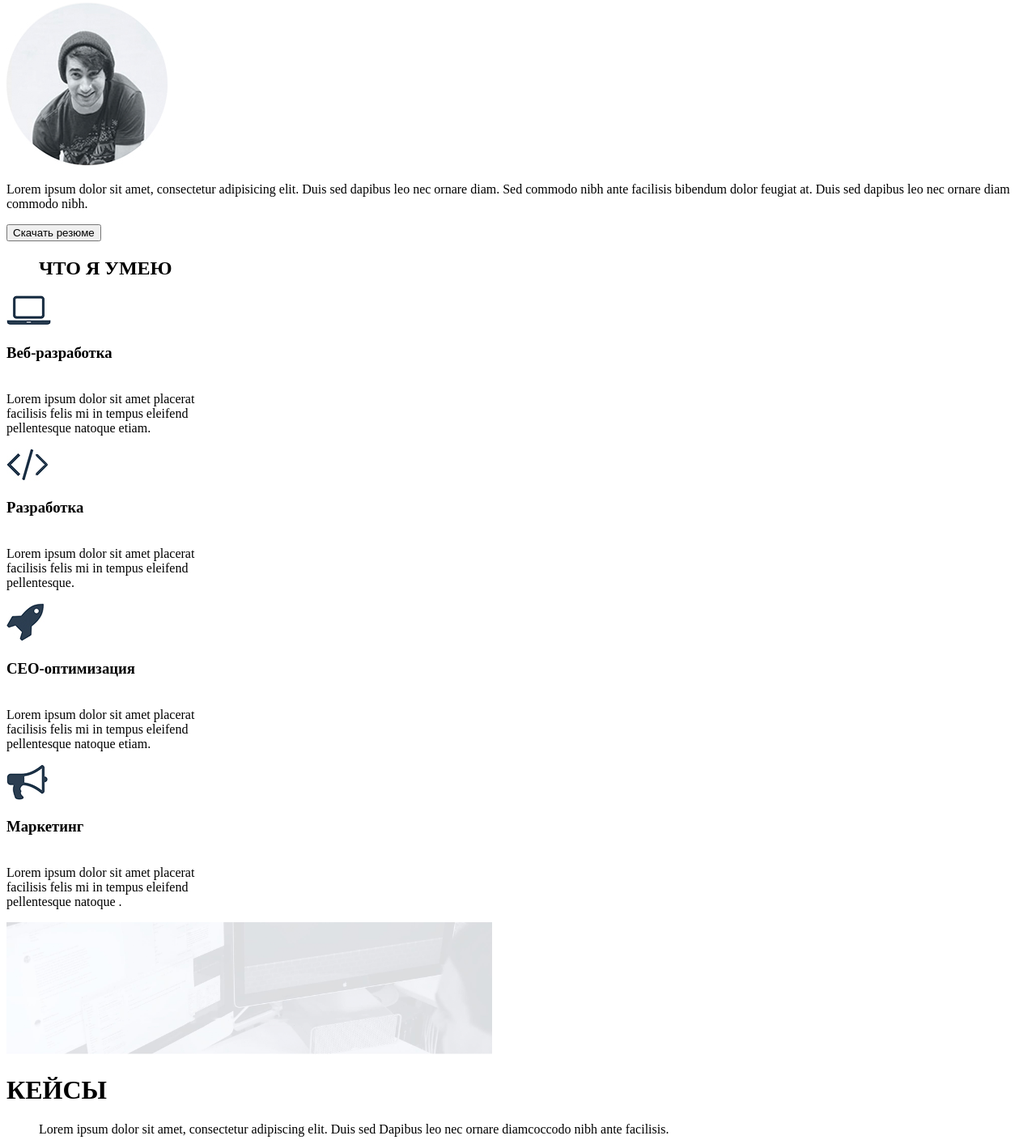
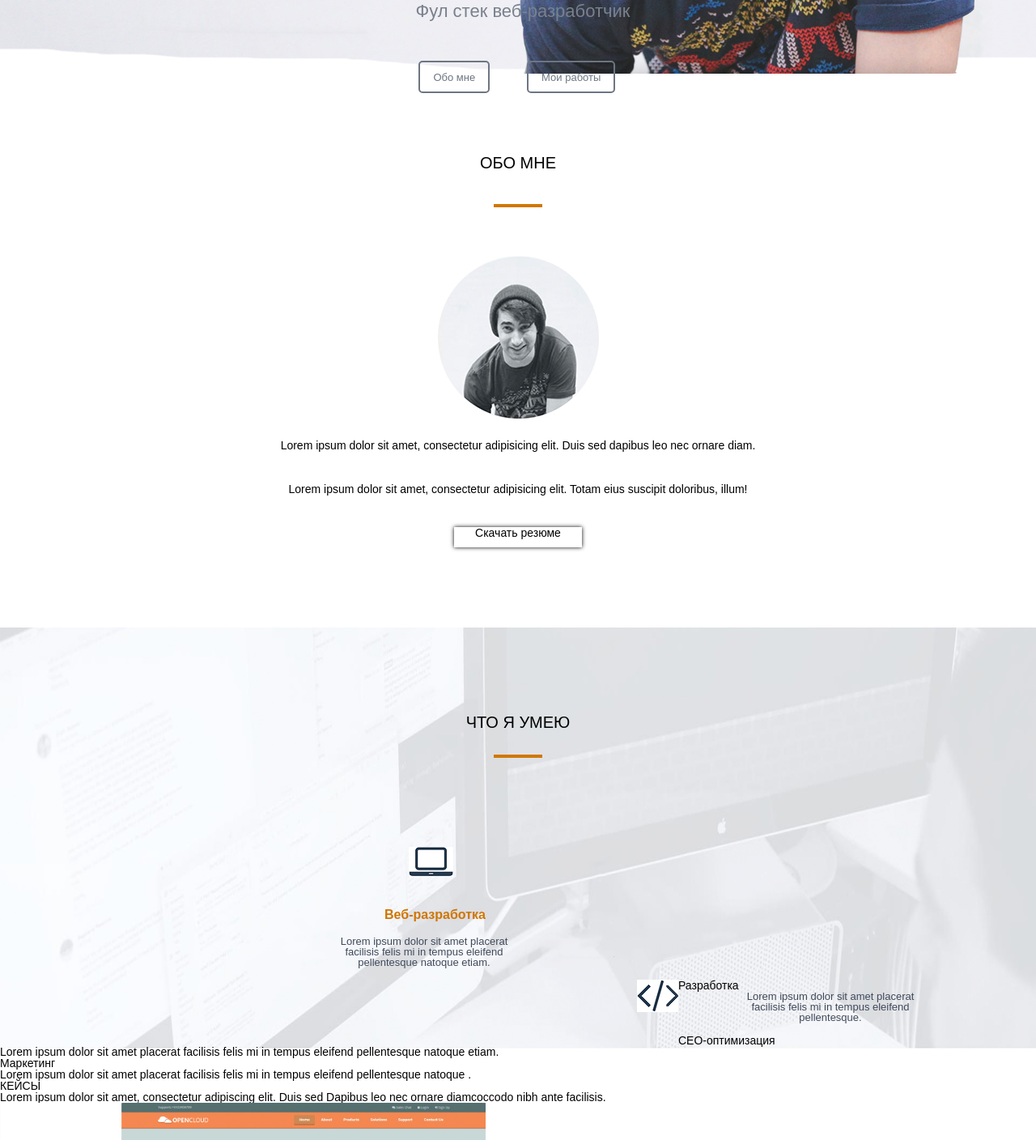
Before and after one commit to 1KingSman/1KingSman.github.io, a plain HTML site: page src/index.html in a window 1280 px wide. Shown: the part 709-2117 px from the top of the page at 81% size. Drawn offline with Linux system fonts and the light colour scheme.

Commit message:
мои кривые руки

```diff
--- /dev/null
+++ b/src/css/reset.css
@@ -0,0 +1,42 @@
+*{
+    padding: 0;
+    margin: 0;
+    border: 0;
+}
+
+
+*,*:before, *:after{
+	-moz-box-sizing: border-box;
+	-webkit-box-sizing: border-box;
+	box-sizing: border-box;
+}
+
+:focus, :active{outline: none;}
+a:focus, a:active{outline: none;}
+
+nav, footer, header, aside{display: block;}
+
+html, body{
+height:100%;
+width:100%;
+font-size 100%;
+line-height: 1;
+font-size:14px;
+-ms-text-size-adjust: 100%;
+-moz-text-size-adjust: 100%;
+-webkit-text-size-adjust: 100%;
+}
+
+input, button, textarea{font-family: inherit;
+}
+
+input::-ms-clear{display: none;}
+button{cursor: pointer;}
+button::-moz-focus-inner{padding: 0; border:0;}
+a, a:visited{text-decoration: none; color: black;}
+a:hover{text-decoration: none;}
+ul li{list-style: none;}
+img{vertical-align: top;}
+
+
+h1,h2,h3,h4,h5,h6{font-size: inherit; font-weight: 400;}
--- /dev/null
+++ b/src/css/style.css
@@ -0,0 +1,189 @@
+body{
+    font-family: Arial, sans-serif;
+}
+
+nav{
+    width: 100%;
+    height: 60px;
+    background: #344051;
+}
+
+.logo{
+    color: #fff;
+    font-size: 28px;
+    line-height: 60px;
+    padding-left: 388px;
+    float: left;
+}
+
+.menu{
+    float: left;
+    padding-left: 432px;
+}
+
+.menu li{
+    float: left;
+    line-height: 60px;
+    color: #fff;
+    margin-right: 40px;
+    font-size: 16px;
+    text-transform: uppercase;
+}
+.main{
+    width: 100%;
+    height: calc(100% - 60px);
+    background: url(../img/boy.png) 90% 100%/auto 85% no-repeat, url(../img/%D1%84%D0%BE%D0%BD%20a.jpg) center/cover no-repeat;
+}
+
+.tittle__container{
+    float: left;
+    margin: 432px 0px 0px 404px;
+    color: #2c384a;
+    text-align: center;
+}
+
+.tittle__container h1{
+    font-size: 60px;
+    font-weight: bold;
+
+}
+
+.tittle__container h4{
+    margin-top: 40px;
+    font-size: 22px;
+    color: #79818d;
+}
+
+.tittle__container input{
+    height: 40px;
+    text-align: center;
+    border: 2px solid #6d7682;
+    background: none;
+    border-radius: 5px;
+    color: #6d7682;
+    font-size: 13px;
+    padding: 0px 16px;
+    margin: 50px 28px 0px 14px;
+}
+
+
+
+.about_me_container h2{
+    text-align: center;
+    /*border-bottom: 4px solid #d17700; */
+    width: 100px;
+    font-size: 20px;
+    margin: 100px auto;
+    padding-bottom: 5px;
+    margin-bottom: 36px;
+}
+
+.about_me_container hr{
+    height: 4px;
+    border: none;
+    background: #d17700;
+    width: 60px;
+    margin: 0 auto;
+}
+
+.about_me_container img{
+    display: block;
+    margin: 60px auto;
+    margin-bottom: 25px;
+}
+
+.n1{
+    text-align: center;
+}
+
+.n2{
+    margin-top: 40px;
+    text-align: center;
+}
+
+.download{
+    width: 158px;
+    display: block;
+    margin-top: 40px;
+    margin-left: calc(50% - 79px);
+    height: 25px;
+    box-shadow: 0px 0px 5px #000;
+    text-align: center;
+}
+
+.sections h2{
+    padding-top: 206px;
+    text-align: center;
+    font-size: 20px;
+    padding-bottom: 30px;
+
+
+}
+
+.sections hr{
+    height: 4px;
+    border: none;
+    background: #d17700;
+    width: 60px;
+    margin: 0 auto;
+}
+
+.Skills{
+    background: url(../img/%D0%BA%D0%B0%D1%80%D1%82%D0%B8%D0%BD%D0%BA%D0%B0%20%D1%84%D0%BE%D0%BD%D0%B0.jpg) 0px 99px/100% 521px no-repeat;
+
+}
+
+
+
+.web-create img{
+	padding-top: 110px;
+	padding-left: 505px;
+	padding-bottom: 39px;
+}
+
+.web-create h3{
+	margin-left: 475px;
+	font-size: 16px;
+	color: #cf7600;
+	font-weight: bold;
+	padding-bottom: 18px;
+}
+
+.web-create p{
+
+	display: inline-block;
+	height: 54px;
+	width: 212px;
+	text-align: center;
+	margin-left: 418px;
+	font-size: 13px;
+	color: #3f495a;
+
+}
+
+.create img{
+	float: left;
+
+	margin-left: 787px;
+	margin-bottom: 39px;
+}
+
+.сreate h3{
+	margin-left: 200px;
+	font-size: 16px;
+	color: #cf7600;
+	font-weight: bold;
+	padding-bottom: 18px;
+}
+
+.create p{
+
+	display: inline-block;
+	height: 54px;
+	width: 212px;
+	text-align: center;
+	margin-left: 82px;
+	font-size: 13px;
+	color: #3f495a;
+
+}
--- a/src/index.html
+++ b/src/index.html
@@ -3,6 +3,8 @@
 <head>
     <meta charset="UTF-8">
     <title>Андрей Браун - разработчик</title>
+    <link rel="stylesheet" href="css/style.css">
+    <link rel="stylesheet" href="css/reset.css">
 </head>
 
 <body>
@@ -10,56 +12,68 @@
         <nav>
             <div class="logo">Андрей Браун</div>
             <div class="menu"><ul>
-                <li><a href="#">Обо мне</a></li>
-                <li><a href="#">Услуги</a></li>
-                <li><a href="keys.html">Кейсы</a></li>
-                <li><a href="#">Прайс</a></li>
-                <li><a href="#">Отзывы</a></li>
-                <li><a href="#">Контакты</a></li>
+                <li>Обо мне</li>
+                <li>Услуги</li>
+                <li>Кейсы</li>
+                <li>Прайс</li>
+                <li>Отзывы</li>
+                <li>Контакты</li>
             </ul></div>
         </nav>
     </header>
-    <div class="main"><div class="title__container">
+    <div class="main"><div class="tittle__container">
         <h1>Привет <br> Я Андрей Браун</h1>
         <h4>Фул стек веб-разработчик</h4>
         <input type="submit" value="Обо мне">
         <input type="submit" value="Мои работы">
-        <img src="img/%D1%84%D0%BE%D0%BD%20a.jpg" width="600" alt="">
-        <img src="img/%D0%9F%D0%B0%D1%80%D0%B5%D0%BD%D1%8C.jpg" width="200" alt="">
+
     </div></div>
 
 
 
     <div class="about_me">
+      <div class="about_me_container">
        <h2>ОБО МНЕ</h2>
-       <img src="img/%D0%A1%D0%B0%D1%81%D0%BD%D1%8B%D0%B9%20%D0%BF%D0%B0%D1%86%D0%B0%D0%BD.jpg" alt="">
-       <p>Lorem ipsum dolor sit amet, consectetur adipisicing elit. Duis sed dapibus leo nec ornare diam. Sed commodo nibh ante facilisis bibendum dolor feugiat at. Duis sed dapibus leo nec ornare diam commodo nibh.</p>
-       <input type="submit" value="Скачать резюме">
+       <hr>
+       <img src="img/%D0%A1%D0%B0%D1%81%D0%BD%D1%8B%D0%B9%20%D0%BF%D0%B0%D1%86%D0%B0%D0%BD.jpg" alt="" class="photo1">
+       <p class="n1">Lorem ipsum dolor sit amet, consectetur adipisicing elit. Duis sed dapibus leo nec ornare diam.</p>
+       <p class="n2">Lorem ipsum dolor sit amet, consectetur adipisicing elit. Totam eius suscipit doloribus, illum!</p>
+       <a href="#" class="download">Скачать резюме</a>
+       </div>
+
     </div>
 
 
-    <div class="Skills"><ul><h2>ЧТО Я УМЕЮ</h2></ul></div>
+    <div class="Skills">
+        <div class="sections">
+            <h2>ЧТО Я УМЕЮ</h2>
+            <hr>
+            <div class="sect">
+                <div class="web-create">
+                    <img src="img/ноут.jpg" alt="">
+                    <h3>Веб-разработка</h3>
+                    <p>Lorem ipsum dolor sit amet placerat facilisis felis mi in tempus eleifend pellentesque natoque etiam.</p>
+                </div>
+                <div class="create">
+                    <img src="img/знак.jpg" alt="">
+                    <h3>Разработка</h3>
+                    <p>Lorem ipsum dolor sit amet placerat facilisis felis mi in tempus eleifend pellentesque.</p>
+                </div>
 
-    <div class="sections">
-        <img src="img/%D0%BD%D0%BE%D1%83%D1%82.jpg" alt="">
-        <h3>Веб-разработка</h3>
-        <p><br>Lorem ipsum dolor sit amet placerat <br> facilisis felis mi in tempus eleifend <br>pellentesque natoque etiam.</p>
-        <img src="img/%D0%B7%D0%BD%D0%B0%D0%BA.jpg" alt="">
-        <h3>Разработка</h3>
-        <p><br>Lorem ipsum dolor sit amet placerat <br> facilisis felis mi in tempus eleifend <br>pellentesque.</p>
-        <img src="img/%D1%80%D0%B0%D0%BA%D0%B5%D1%82%D0%B0.jpg" alt="">
-        <h3>СЕО-оптимизация</h3>
-        <p><br>Lorem ipsum dolor sit amet placerat <br>facilisis felis mi in tempus eleifend <br>pellentesque natoque etiam.</p>
-        <img src="img/%D0%B3%D1%80%D0%B0%D0%BC%D0%BC%D0%BE%D1%84%D0%BE%D0%BD.jpg" alt="">
-        <h3>Маркетинг</h3>
-        <p><br>Lorem ipsum dolor sit amet placerat <br>facilisis felis mi in tempus eleifend <br>pellentesque natoque .</p>
-        <img src="img/%D0%BA%D0%B0%D1%80%D1%82%D0%B8%D0%BD%D0%BA%D0%B0%20%D1%84%D0%BE%D0%BD%D0%B0.jpg" width="600" alt="">
+            <h3>СЕО-оптимизация</h3>
+            <p>Lorem ipsum dolor sit amet placerat facilisis felis mi in tempus eleifend pellentesque natoque etiam.</p>
+            <h3>Маркетинг</h3>
+            <p>Lorem ipsum dolor sit amet placerat facilisis felis mi in tempus eleifend pellentesque natoque .</p>
+            </div>
+
+
+        </div>
     </div>
 
 
     <div class="Keys">
-        <h1>КЕЙСЫ</h1>
-        <ul>Lorem ipsum dolor sit amet, consectetur adipiscing elit. Duis sed Dapibus leo nec ornare diamcoccodo nibh ante facilisis.</ul>
+        <h2>КЕЙСЫ</h2>
+        Lorem ipsum dolor sit amet, consectetur adipiscing elit. Duis sed Dapibus leo nec ornare diamcoccodo nibh ante facilisis.
         <img src="img/%D1%84%D0%BE%D1%82%D0%BA%D0%B0.jpg" width="600" alt="">
         <h3>CLIENT:</h3> Какая-то компания
         <h3>WEBSITE:</h3> <input type="submit" value="http://www.somedomain.com">
```
Also changed, not shown: src/img/boy.png (added), src/img/Черта заголовка.jpg (added).
